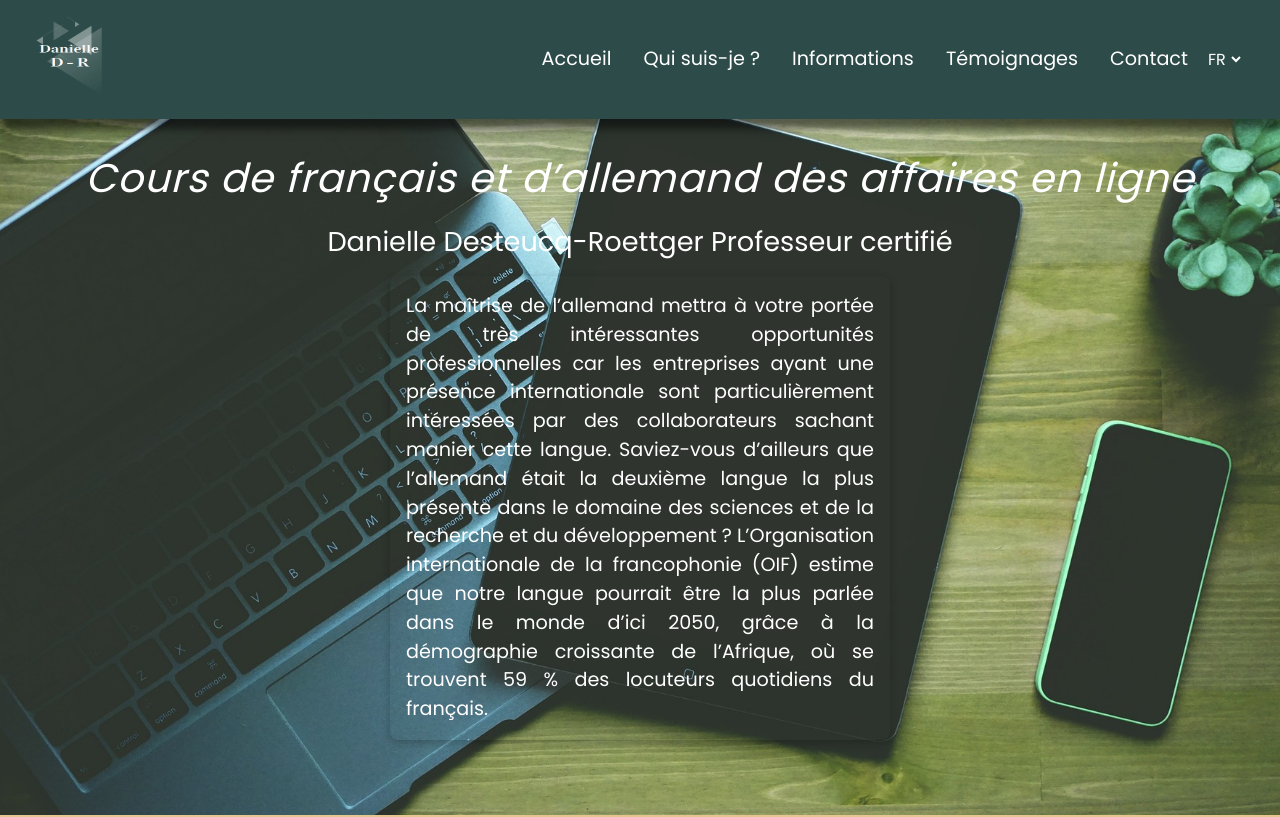
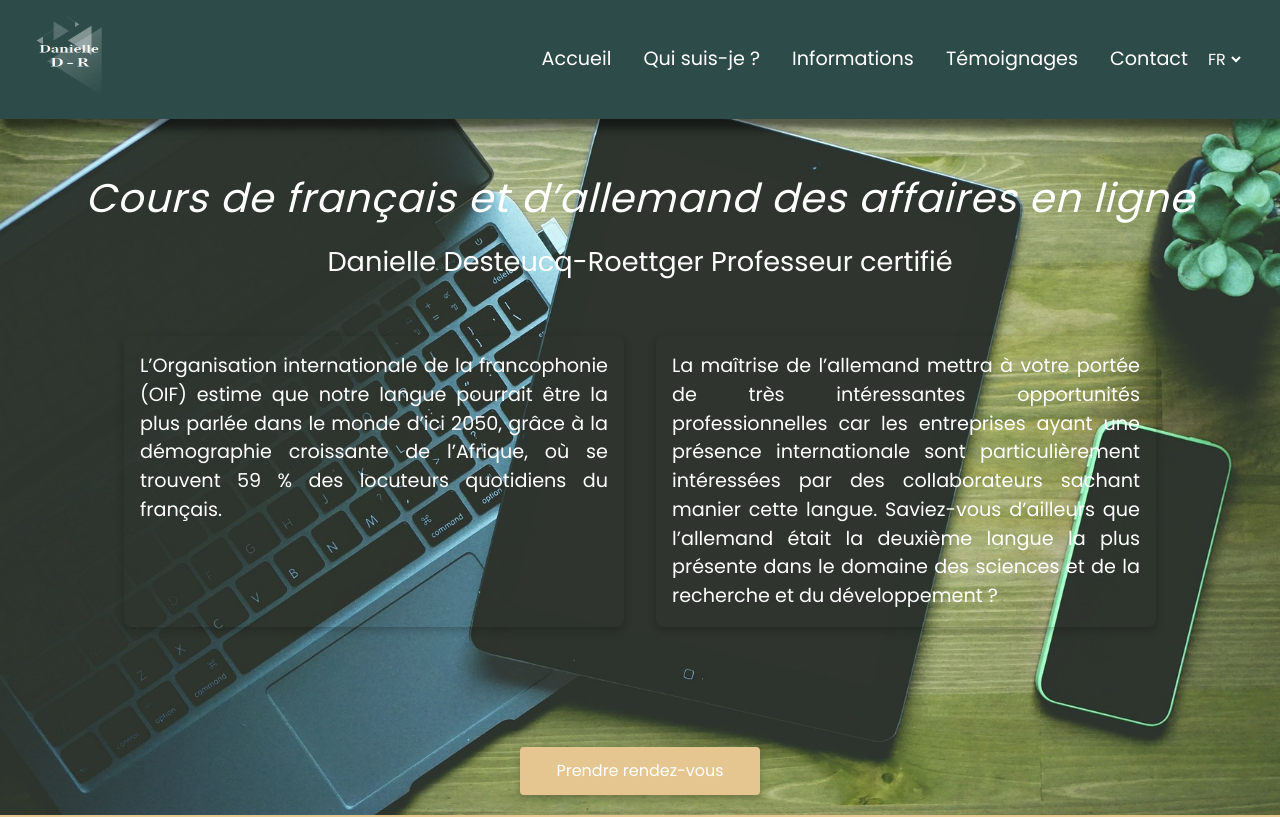
Before and after one commit to Benjamin-Dervieux/Dani-website, a Next.js app: page / in a window 1280 px wide. Shown: the top 817 px of the page. Built offline with nearby package versions, Linux system fonts and the light colour scheme; no server answers.

Commit message:
display home page updated

```diff
--- a/pages/index.js
+++ b/pages/index.js
@@ -23,10 +23,17 @@ export default function Home() {
           </p>
         </div>
 
-        <div className=" lg:w-[500px] rounded-lg shadow-[rgba(0,_0,_0,_0.24)_0px_3px_8px]">
-          <p className=" p-4 lg:text-[1.2rem] text-justify text-white">
-            {t.importantMessage}
-          </p>
+        <div className="flex space-x-8">
+          <div className=" lg:w-[500px] rounded-lg shadow-[rgba(0,_0,_0,_0.24)_0px_3px_8px]">
+            <p className=" p-4 lg:text-[1.2rem] text-justify text-white">
+              {t.importantMessage}
+            </p>
+          </div>
+          <div className=" lg:w-[500px] rounded-lg shadow-[rgba(0,_0,_0,_0.24)_0px_3px_8px]">
+            <p className=" p-4 lg:text-[1.2rem] text-justify text-white">
+              {t.importantMessageBis}
+            </p>
+          </div>
         </div>
 
         <div className="mt-7 lg:mt-[80px] ">
--- a/public/locales/de/de.js
+++ b/public/locales/de/de.js
@@ -24,8 +24,9 @@ export default {
   welcomeMessage: "Business Französisch und Business Deutsch online-Unterricht",
   danielleProfession: "Danielle Desteucq-Roettger zertifizierter Lehrer.",
   importantMessage:
-    "Wenn Sie die deutsche Sprache beherrschen, eröffnen sich Ihnen sehr interessante berufliche Möglichkeiten, denn international tätige Unternehmen sind besonders an Mitarbeitern interessiert, die mit dieser Sprache umgehen können.  Wussten Sie übrigens, dass Deutsch die zweithäufigste Sprache in den Bereichen Wissenschaft, Forschung und Entwicklung ist? Die Internationale Organisation der Frankophonie (OIF) schätzt, dass unsere Sprache bis zum Jahr 2050 die meistgesprochene Sprache der Welt sein könnte, dank der wachsenden Demografie wo 59 % der täglichen Französischsprecher leben.",
-
+    " Die Internationale Organisation der Frankophonie (OIF) schätzt, dass unsere Sprache bis zum Jahr 2050 die meistgesprochene Sprache der Welt sein könnte, dank der wachsenden Demografie wo 59 % der täglichen Französischsprecher leben.",
+  importantMessageBis:
+    "Wenn Sie die deutsche Sprache beherrschen, eröffnen sich Ihnen sehr interessante berufliche Möglichkeiten, denn international tätige Unternehmen sind besonders an Mitarbeitern interessiert, die mit dieser Sprache umgehen können.  Wussten Sie übrigens, dass Deutsch die zweithäufigste Sprache in den Bereichen Wissenschaft, Forschung und Entwicklung ist?",
   /*About*/
   whoAmI: "Über mich",
   whoAmIP:
--- a/public/locales/en/en.js
+++ b/public/locales/en/en.js
@@ -23,7 +23,9 @@ export default {
   welcomeMessage: "Business French and Business German online courses",
   danielleProfession: "Danielle Desteucq-Roettger certified teacher",
   importantMessage:
-    "A good command of German will open up some very interesting career opportunities for you, as companies with an international presence are particularly interested in employees who know how to handle this language.  Did you know that German is the second most widely spoken language in science and R&D? The International Organization of the Francophonie (OIF) estimates that our language could be the most spoken in the world by 2050, thanks to the growing demographics of Africa, where 59% of daily French speakers are located.",
+    " The International Organization of the Francophonie (OIF) estimates that our language could be the most spoken in the world by 2050, thanks to the growing demographics of Africa, where 59% of daily French speakers are located.",
+  importantMessageBis:
+    "A good command of German will open up some very interesting career opportunities for you, as companies with an international presence are particularly interested in employees who know how to handle this language.  Did you know that German is the second most widely spoken language in science and R&D?",
 
   /*About*/
   whoAmI: "About me ?",
--- a/public/locales/fr/fr.js
+++ b/public/locales/fr/fr.js
@@ -23,7 +23,9 @@ export default {
   welcomeMessage: "Cours de français et d’allemand des affaires en ligne",
   danielleProfession: "Danielle Desteucq-Roettger Professeur certifié",
   importantMessage:
-    "La maîtrise de l’allemand mettra à votre portée de très intéressantes opportunités professionnelles car les entreprises ayant une présence internationale sont particulièrement intéressées par des collaborateurs sachant manier cette langue.  Saviez-vous d’ailleurs que l’allemand était la deuxième langue la plus présente dans le domaine des sciences et de la recherche et du développement ? L’Organisation internationale de la francophonie (OIF) estime que notre langue pourrait être la plus parlée dans le monde d’ici 2050, grâce à la démographie croissante de l’Afrique, où se trouvent 59 % des locuteurs quotidiens du français.",
+    " L’Organisation internationale de la francophonie (OIF) estime que notre langue pourrait être la plus parlée dans le monde d’ici 2050, grâce à la démographie croissante de l’Afrique, où se trouvent 59 % des locuteurs quotidiens du français.",
+  importantMessageBis:
+    "La maîtrise de l’allemand mettra à votre portée de très intéressantes opportunités professionnelles car les entreprises ayant une présence internationale sont particulièrement intéressées par des collaborateurs sachant manier cette langue. Saviez-vous d’ailleurs que l’allemand était la deuxième langue la plus présente dans le domaine des sciences et de la recherche et du développement ?",
 
   /*About*/
   whoAmI: "Qui suis-je ?",
@@ -33,7 +35,7 @@ export default {
   formationList: {
     li1: "Cambridge English Certificate C1",
     li2: "Diplômée de l’Alliance Française Paris – DAE FLE",
-    li3: "Formation à la correction et à l’écriture - Centre d’Ecriture et de Communication (C .E.C) - Paris",
+    li3: "Formation à la correction et à l’écriture - Centre d’Ecriture et de Communication (C.E.C) - Paris",
     li4: "Diplôme d’état de traductrice et interprète - Ministère de l’éducation de la Sarre, Allemagne",
     li5: "Diplôme de l’AKAD – Hochschule für Berufstätige – Stuttgart, Allemagne",
     li6: "Diplôme du Goethe Institut (Grosses Sprachdiplom) - Francfort, Allemagne",
```
